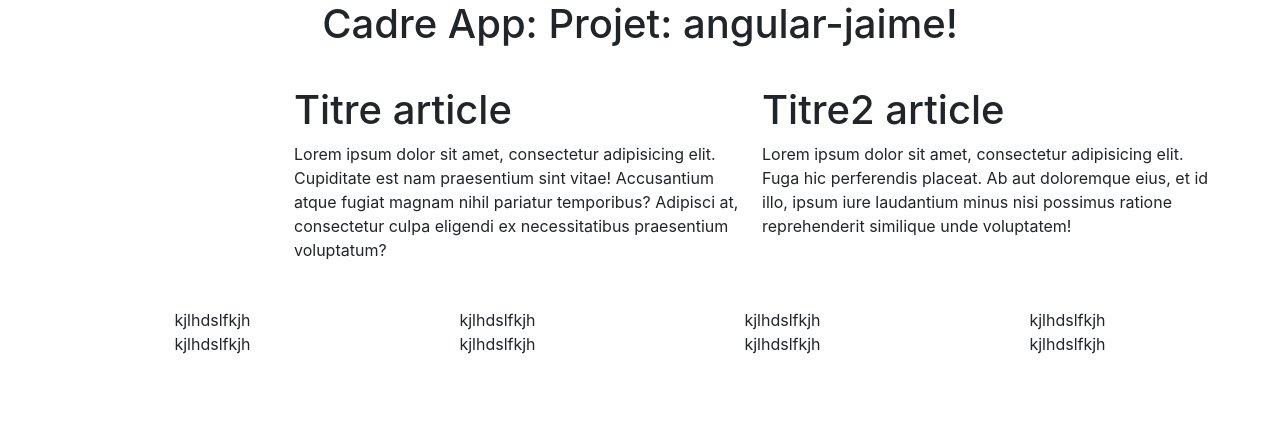
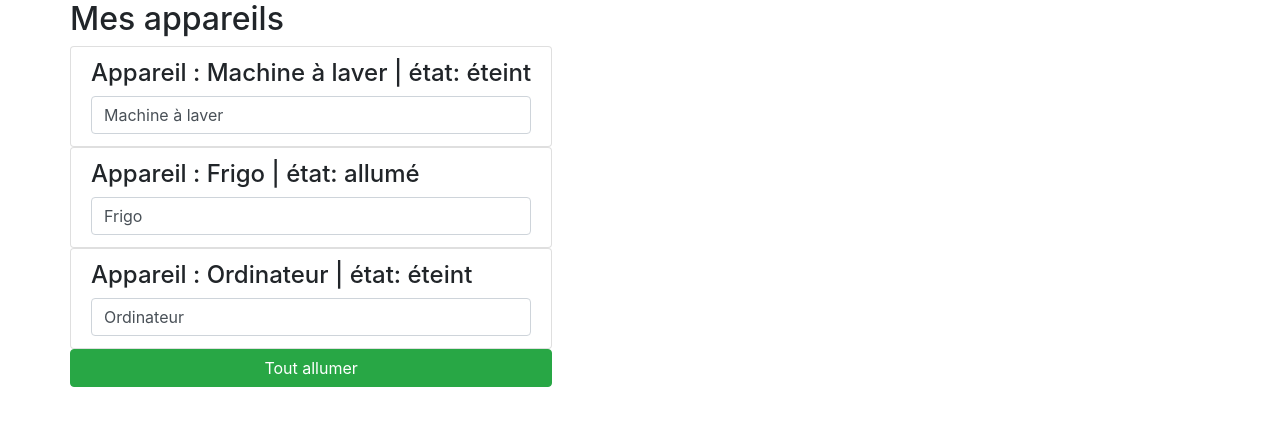
Before and after one commit to jaimeSastreC/angular-jaime, an Angular app: page / in a window 1280 px wide. Shown: the top 426 px of the page. Built offline with nearby package versions, Linux system fonts and the light colour scheme.

Commit message:
exo 2.1 terminé

```diff
--- a/src/app/app.component.html
+++ b/src/app/app.component.html
@@ -1,10 +1,27 @@
 <!--The content below is only a placeholder and can be replaced.-->
-<div style="text-align:center">
-  <h1>
-    Cadre App: {{ title }}!
-  </h1>
+<div class="container">
+  <div class="row">
+    <div class="col-xs-12">
+      <h2>Mes appareils</h2>
+      <ul class="list-group">
+        <app-appareil [appareilName]="appareilOne" [appareilStatus]="appareilOneStatus"></app-appareil>
+        <app-appareil [appareilName]="appareilTwo" [appareilStatus]="appareilTwoStatus"></app-appareil>
+        <app-appareil [appareilName]="appareilThree" [appareilStatus]="appareilThreeStatus"></app-appareil>
+        <button class="btn btn-success"
+                [disabled]="!isAuth"
+                (click)="onAllumer()">Tout allumer</button>
+      </ul>
+    </div>
+  </div>
 </div>
-<h2></h2>
 
-<app-premier-component></app-premier-component>
-<router-outlet></router-outlet>
+<!--
+    <app-appareil appareilName="Machine à laver"></app-appareil>
+    <app-appareil appareilName="Frigo"></app-appareil>
+    <app-appareil appareilName="Ordinateur"></app-appareil>
+
+puis:
+    <app-appareil [appareilName]="appareilOne" [appareilStatus]="'allumé'"></app-appareil>
+    <app-appareil [appareilName]="appareilTwo" [appareilStatus]="'éteint'"></app-appareil>
+    <app-appareil [appareilName]="appareilThree" [appareilStatus]="'allumé'"></app-appareil>
+-->
--- a/src/app/app.component.ts
+++ b/src/app/app.component.ts
@@ -1,4 +1,4 @@
-import { Component } from '@angular/core';
+import { Component, OnInit } from '@angular/core';
 
 @Component({
   selector: 'app-root',
@@ -6,5 +6,34 @@ import { Component } from '@angular/core';
   styleUrls: ['./app.component.scss']
 })
 export class AppComponent {
-  title = 'Projet: angular-jaime';
+  // title = 'Projet: angular-jaime';
+
+  isAuth = false;
+  appareilStatus = 'éteint';
+
+  appareilOne = 'Machine à laver';
+  appareilTwo = 'Frigo';
+  appareilThree = 'Ordinateur';
+
+  appareilOneStatus = 'éteint';
+  appareilTwoStatus = 'allumé';
+  appareilThreeStatus = 'éteint';
+
+  constructor() {
+    setTimeout(
+      () => {
+        this.isAuth = true;
+      }, 4000
+    );
+  }
+
+  onAllumer() {
+    console.log('on allume!');
+    this.appareilStatus = 'allumé';
+    // on allume tous les appareils :
+    this.appareilOneStatus = this.appareilStatus;
+    this.appareilTwoStatus = this.appareilStatus;
+    this. appareilThreeStatus = this.appareilStatus;
+  }
+
 }
--- a/src/app/app.module.ts
+++ b/src/app/app.module.ts
@@ -5,6 +5,7 @@ import { AppRoutingModule } from './app-routing.module';
 import { AppComponent } from './app.component';
 import { PremierComponentComponent } from './premier-component/premier-component.component';
 import { AppareilComponent } from './appareil/appareil.component';
+import { FormsModule} from '@angular/forms';
 
 @NgModule({
   declarations: [
@@ -14,7 +15,8 @@ import { AppareilComponent } from './appareil/appareil.component';
   ],
   imports: [
     BrowserModule,
-    AppRoutingModule
+    AppRoutingModule,
+    FormsModule,
   ],
   providers: [],
   bootstrap: [AppComponent]
--- a/src/app/appareil/appareil.component.html
+++ b/src/app/appareil/appareil.component.html
@@ -1 +1,4 @@
-<p>appareil works!</p>
+<li class="list-group-item">
+  <h4>Appareil : {{getAppareilName()}} | état: {{getAppareilStatus()}}</h4>
+  <input type="text" class="form-control" [(ngModel)]="appareilName">
+</li>
--- a/src/app/appareil/appareil.component.ts
+++ b/src/app/appareil/appareil.component.ts
@@ -1,4 +1,4 @@
-import { Component, OnInit } from '@angular/core';
+import { Component, OnInit, Input } from '@angular/core';
 
 @Component({
   selector: 'app-appareil',
@@ -7,9 +7,29 @@ import { Component, OnInit } from '@angular/core';
 })
 export class AppareilComponent implements OnInit {
 
+  // appareilName:string = 'machine à laver';
+  @Input() appareilName: string;
+  @Input() appareilStatus: string;
+
+  // appareilStatus: string = 'éteint';
+
   constructor() { }
 
   ngOnInit() {
   }
 
+
+  getAppareilName() {
+    return this.appareilName;
+  }
+
+  getAppareilStatus() {
+    return this.appareilStatus;
+  }
+
+  setAppareilStatus(statut) {
+    this.appareilStatus = 'allumé';
+  }
+
+
 }
```
